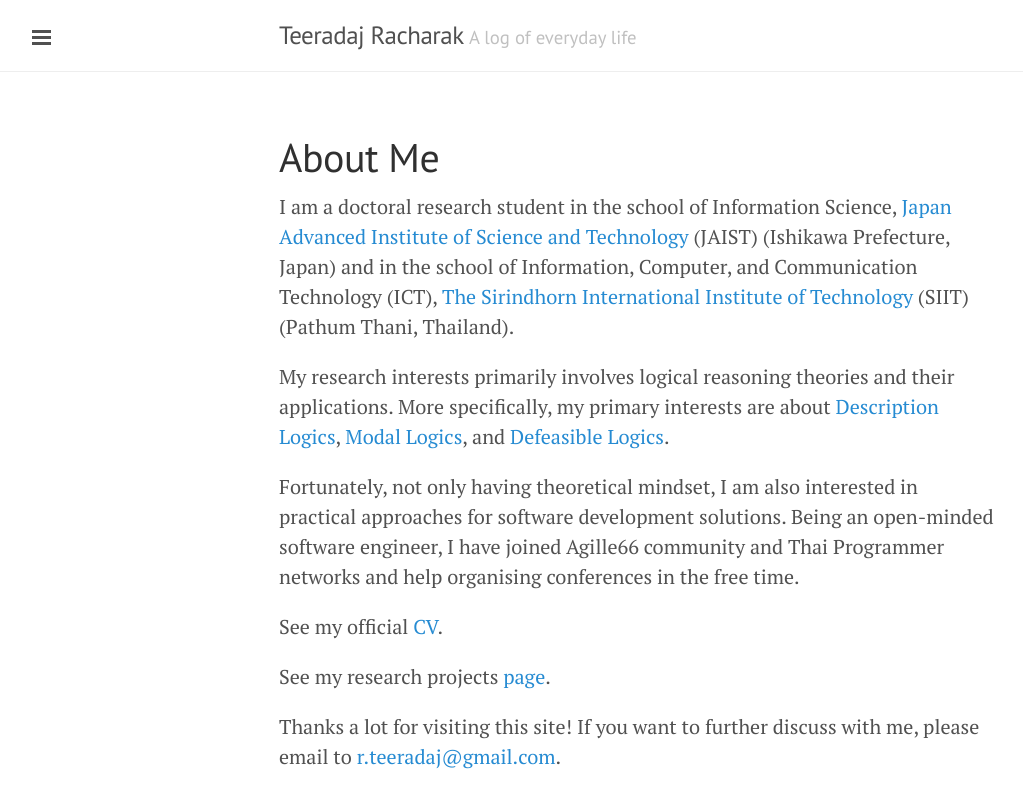
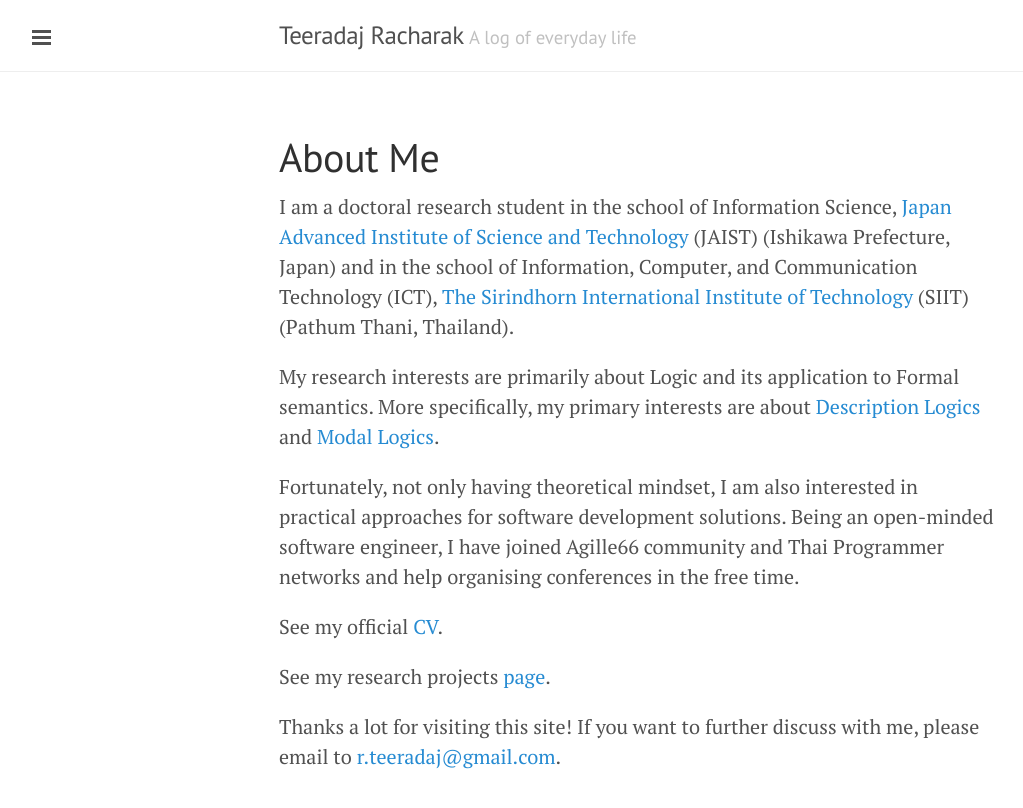
Before and after one commit to xlives/xlives.github.io, a Jekyll site: the page built from about-me.markdown, in a window 1280 px wide. Shown: the top 808 px of the page, without its empty margins (1-1024 px from the left). Built offline with Jekyll 4.4.1, drawn with Linux system fonts in a browser that asks for light colours.

Commit message:
Update about-me.markdown

```diff
--- a/about-me.markdown
+++ b/about-me.markdown
@@ -5,7 +5,7 @@ layout: page
 ---
 I am a doctoral research student in the school of Information Science, [Japan Advanced Institute of Science and Technology](http://www.jaist.ac.jp/){:target="_blank"} (JAIST) (Ishikawa Prefecture, Japan) and in the school of Information, Computer, and Communication Technology  (ICT), [The Sirindhorn International Institute of Technology](http://www.siit.tu.ac.th/newsite/){:target="_blank"} (SIIT) (Pathum Thani, Thailand).
 
-My research interests primarily involves logical reasoning theories and their applications. More specifically, my primary interests are about [Description Logics](https://en.wikipedia.org/wiki/Description_logic){:target="_blank"}, [Modal Logics](https://en.wikipedia.org/wiki/Modal_logic){:target="_blank"}, and [Defeasible Logics](https://en.wikipedia.org/wiki/Defeasible_logic){:target="_blank"}.
+My research interests are primarily about Logic and its application to Formal semantics. More specifically, my primary interests are about [Description Logics](https://en.wikipedia.org/wiki/Description_logic){:target="_blank"} and [Modal Logics](https://en.wikipedia.org/wiki/Modal_logic){:target="_blank"}.
 
 Fortunately, not only having theoretical mindset, I am also interested in practical approaches for software development solutions. Being an open-minded software engineer, I have joined Agille66 community and Thai Programmer networks and help organising conferences in the free time.
 
```
